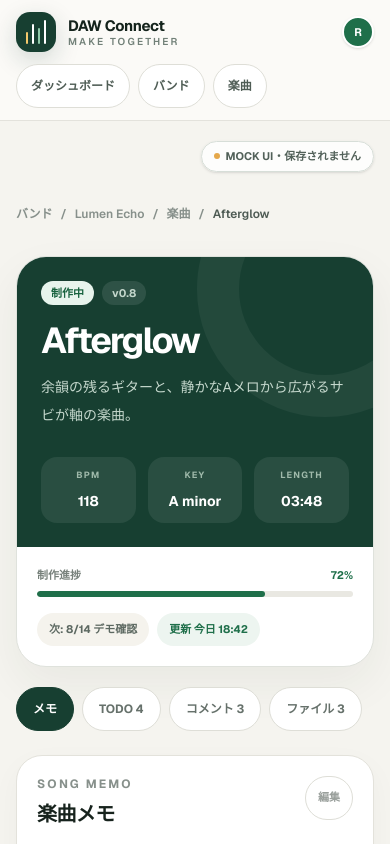
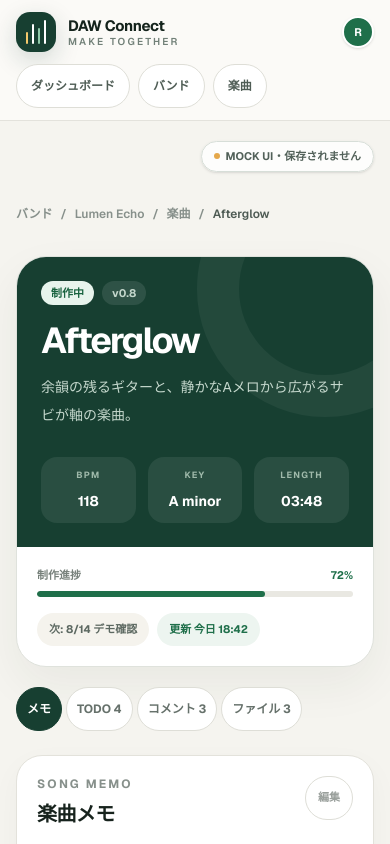
Before and after one commit to Ryo-9/daw.connect.app, a Next.js app: page /songs/afterglow in a window 390 px wide. Shown: the top 844 px of the page. Built offline with nearby package versions, Linux system fonts and the light colour scheme.

Commit message:
fix: improve 320px song detail section navigation

```diff
--- a/src/app/(workspace)/songs/[songId]/page.tsx
+++ b/src/app/(workspace)/songs/[songId]/page.tsx
@@ -123,7 +123,7 @@ export default async function SongDetailPage({
         </div>
       </section>
 
-      <nav className="mt-5 flex gap-2 overflow-x-auto pb-2" aria-label="楽曲詳細セクション">
+      <nav className="mt-5 flex flex-wrap gap-1 pb-2 sm:gap-2" aria-label="楽曲詳細セクション">
         {[
           { href: "#memo", label: "メモ" },
           { href: "#tasks", label: `TODO ${tasks.length}` },
@@ -133,7 +133,7 @@ export default async function SongDetailPage({
           <a
             key={item.href}
             href={item.href}
-            className={`inline-flex min-h-11 shrink-0 items-center rounded-full border px-4 py-2 text-xs font-bold ${
+            className={`inline-flex min-h-11 shrink-0 items-center rounded-full border px-2.5 py-2 text-xs font-bold sm:px-4 ${
               index === 0
                 ? "border-[#173f31] bg-[#173f31] text-white"
                 : "border-[#deded7] bg-white text-[#66716b]"
```
Also changed, not shown: 4 other files (tests, documents, lock files or other folders).
